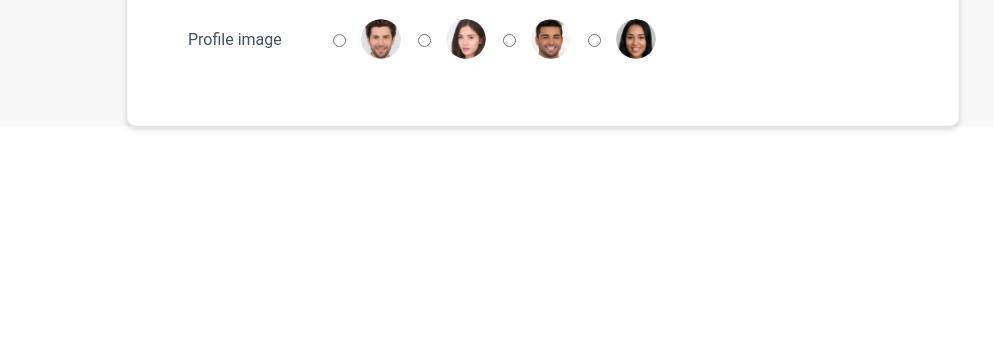
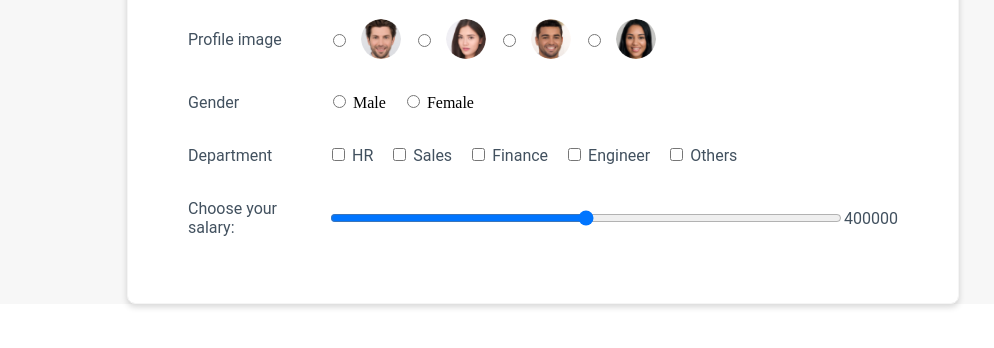
Before and after one commit to Swapnapatil9/Day43EmployeePayRollApp, a plain HTML site: page index.html in a window 1280 px wide. Shown: the part 228-576 px from the top of the page, without its empty margins (97-1091 px from the left). Drawn offline with Linux system fonts and the light colour scheme; files whose address does not match are found by name.

Commit message:
Added: Specify the gender, department and salary to Employee payroll form

```diff
--- a/index.html
+++ b/index.html
@@ -50,6 +50,36 @@
                 </label>
             </div>
         </div>
+        <div class="row-content">
+            <label class="label text" for="gender">Gender</label>
+            <div>
+                <input type="radio" id="male" name="gender" value="male">
+                <label class="radio" for="male">Male</label>
+                <input type="radio" id="female" name="gender" value="female">
+                <label class="radio" for="female">Female</label>
+            </div>
+        </div>
+        <div class="row-content">
+            <label class="label text" for="department">Department</label>
+            <div>
+                <input class="checkbox" type="checkbox" id="hr" name="hr" value="HR">
+                <label class="text" for="hr">HR</label>
+                <input class="checkbox" type="checkbox" id="sales" name="sales" value="Sales">
+                <label class="text" for="sales">Sales</label>
+                <input class="checkbox" type="checkbox" id="finance" name="finance" value="Finance">
+                <label class="text" for="finance">Finance</label>
+                <input class="checkbox" type="checkbox" id="engineer" name="engineer" value="Engineer">
+                <label class="text" for="engineer">Engineer</label>
+                <input class="checkbox" type="checkbox" id="other" name="other" value="Others">
+                <label class="text" for="other">Others</label>
+            </div>
+        </div>
+        <div class="row-content">
+            <label class="label text" for="salary">Choose your salary: </label>
+            <input class="input" type="range" id="salary" name="salary" min="300000"
+            max="500000" step="100" value="400000">
+            <output class="salary-output text" for="salary">400000</output>
+        </div>
     </form>
     </div>
 </body>
--- a/style.css
+++ b/style.css
@@ -110,7 +110,7 @@ label{
     flex-direction: row;
 }
 
-.profile-radio-content>label{
+.profile-radio-content > label{
     display: flex;
     flex-direction: row;
     align-items: center;
```
